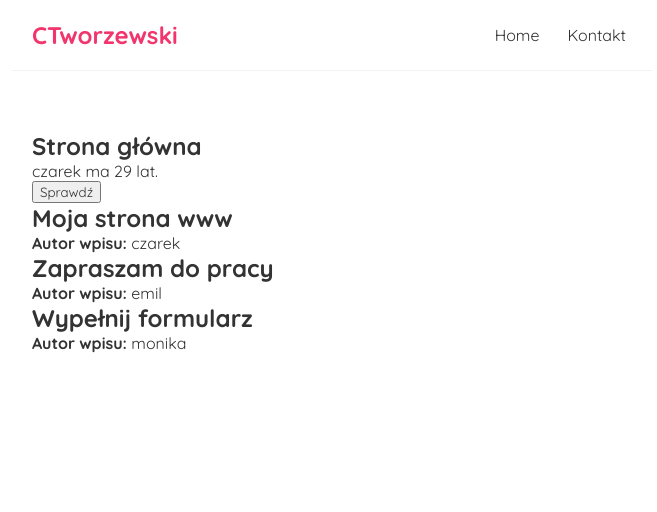
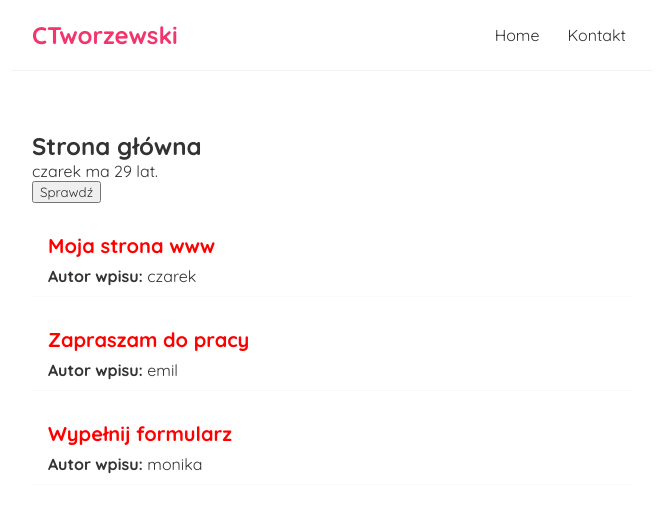
Before and after one commit to ctworzewski/simple-layout-page-react, a React (Create React App) app: page / in a window 1280 px wide. Shown: the top 512 px of the page, without its empty margins (308-965 px from the left). Built offline with nearby package versions, Linux system fonts and the light colour scheme.

Commit message:
Add simple style to my app in /src/index.css

```diff
--- a/src/index.css
+++ b/src/index.css
@@ -33,3 +33,19 @@
   margin: 40px auto;
   padding: 20px;
 }
+
+.blog-preview {
+  padding: 10px 16px;
+  margin: 20px 0;
+  border-bottom: 1px solid #fafafa;
+}
+
+.blog-preview:hover {
+  box-shadow: 1px 3px 5px rgba(0, 0, 0, 1);
+}
+
+.blog-preview h2 {
+  font-size: 20px;
+  color: red;
+  margin-bottom: 8px;
+}
```
